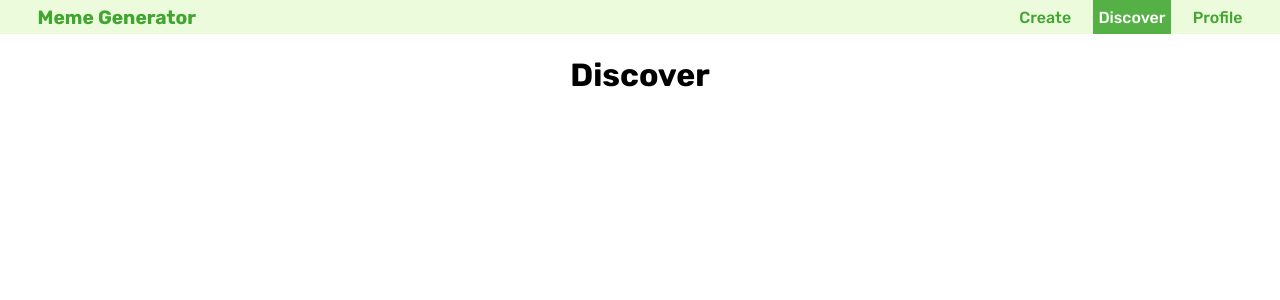
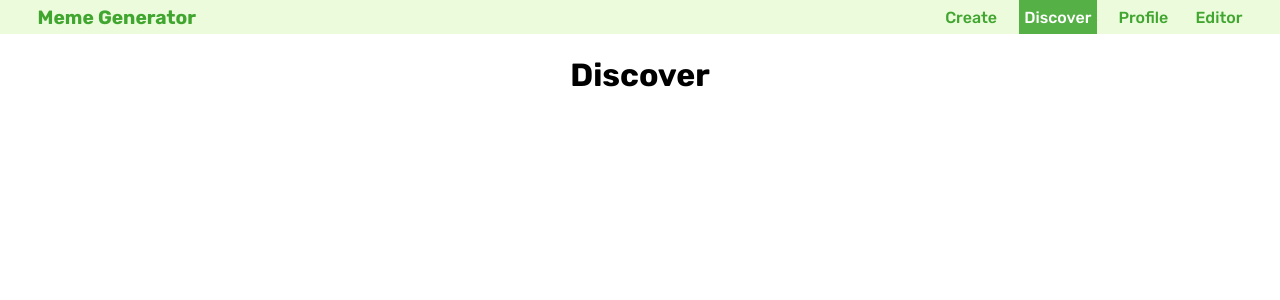
Before and after one commit to mimuc/mememuc-template, a React (Create React App) app in the folder react-frontend/: page /discover in a window 1280 px wide. Shown: the top 300 px of the page. Built offline with nearby package versions, Linux system fonts and the light colour scheme.

Commit message:
Editor STEP 1
Created the Editor Page and link with the NavBar

```diff
--- a/react-frontend/src/scenes/navbar.js
+++ b/react-frontend/src/scenes/navbar.js
@@ -9,6 +9,7 @@ export default function Navbar(){
         <CustomLink to = "/create">Create</CustomLink>
         <CustomLink to = "/discover">Discover</CustomLink>
         <CustomLink to = "/profile">Profile</CustomLink>
+        <CustomLink to = "/editor">Editor</CustomLink>
     </ul>
 </nav>;
 };
```
Also changed, not shown: package.json (added, +8 -0 lines).
